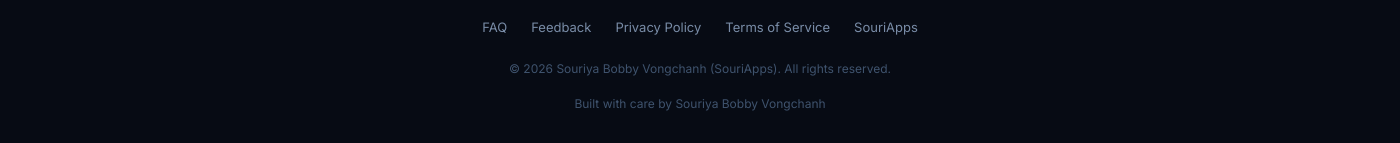
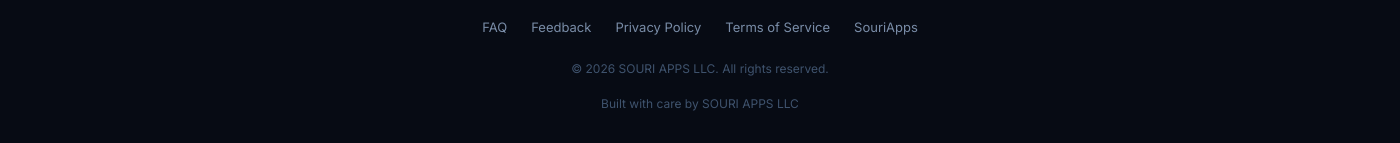
Before and after one commit to iambobbyv/macaddy-spoofer, an Electron app: page website/support.html in a window 1400 px wide. Shown: the part 2016-2159 px from the top of the page. Drawn offline with Linux system fonts and the light colour scheme.

Commit message:
legal: SOURI APPS LLC as entity in website/support.html

```diff
--- a/website/support.html
+++ b/website/support.html
@@ -170,8 +170,8 @@
         <a href="terms.html">Terms of Service</a>
         <a href="https://souriapps.net">SouriApps</a>
       </div>
-      <p class="footer-copy">© 2026 Souriya Bobby Vongchanh (SouriApps). All rights reserved.</p>
-      <p class="footer-built">Built with care by Souriya Bobby Vongchanh</p>
+      <p class="footer-copy">© 2026 SOURI APPS LLC. All rights reserved.</p>
+      <p class="footer-built">Built with care by SOURI APPS LLC</p>
     </div>
   </footer>
 
```
